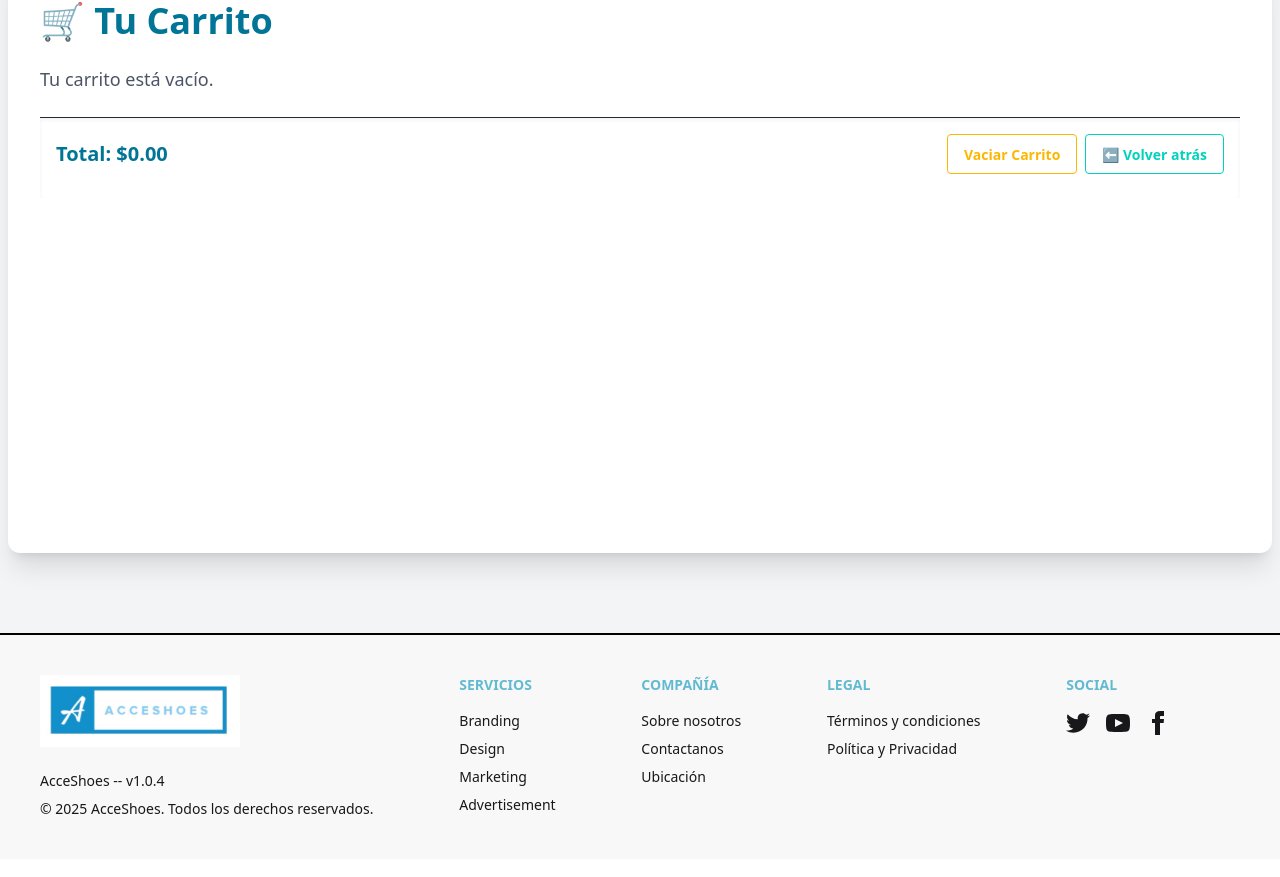
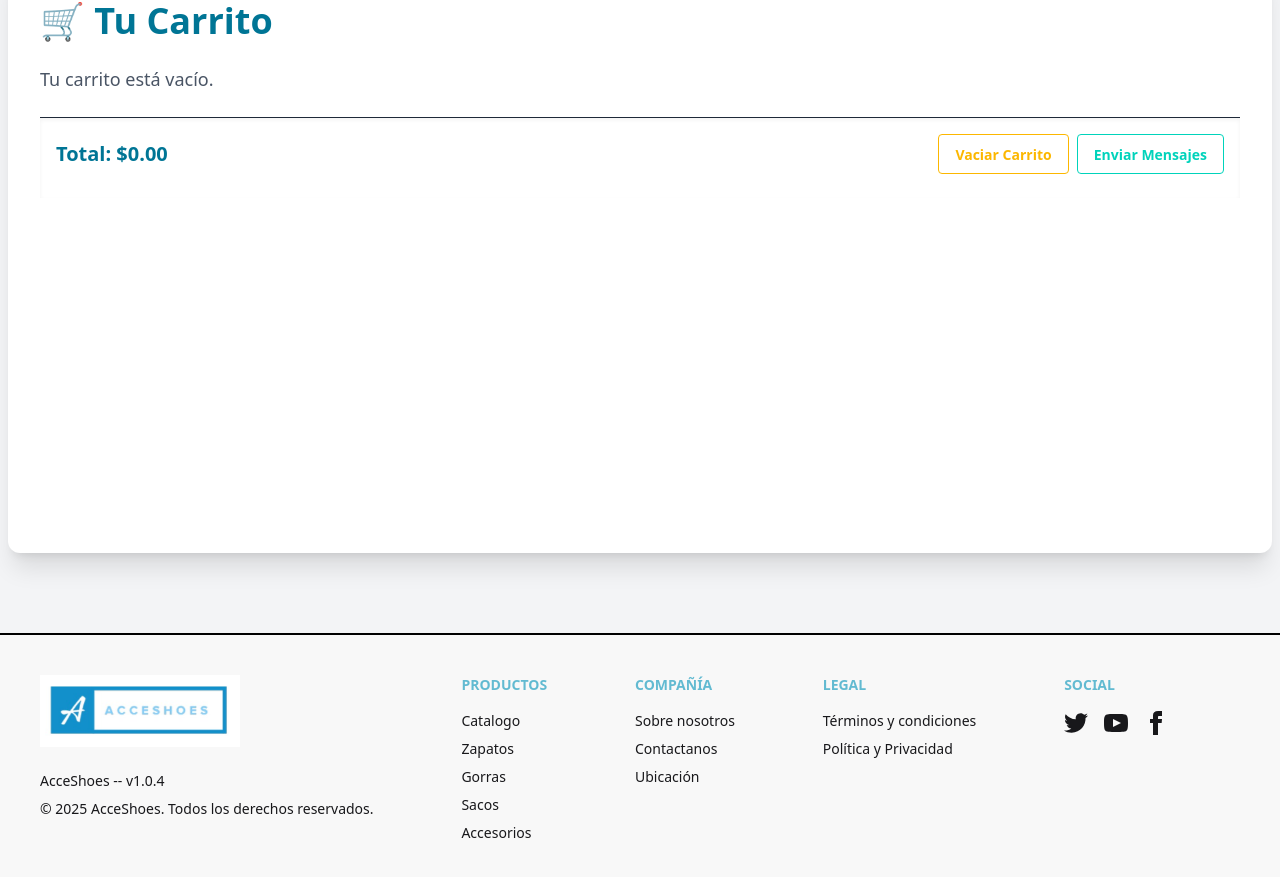
Before and after one commit to Varelaso32/Proyect-AcceShoes, an Angular app: page /cart in a window 1280 px wide. Shown: the part 167-1044 px from the top of the page. Built offline with nearby package versions, Linux system fonts and the light colour scheme.

Commit message:
✨ feat: Ajustes

```diff
--- a/src/app/Pages/chat/chat.component.ts
+++ b/src/app/Pages/chat/chat.component.ts
@@ -63,7 +63,7 @@ export class ChatComponent implements OnInit, OnDestroy {
         if (selected) {
           this.loadConversationDetails(selected.id);
         }
-        this.loadConversations(); // actualiza también lista de conversaciones
+        this.loadConversations();
       });
     });
   }
@@ -85,7 +85,7 @@ export class ChatComponent implements OnInit, OnDestroy {
         this.userService.getUserById(id).subscribe((user) => {
           this.usersMap.set(id, user);
           this.conversations.update((prev) => [...prev]);
-          this.cdr.detectChanges(); // Forzar actualización aquí
+          this.cdr.detectChanges();
         });
       }
     });
@@ -120,7 +120,7 @@ export class ChatComponent implements OnInit, OnDestroy {
 
   markNewMessages(messages: Message[]) {
     const newIds = messages
-      .filter((msg) => msg.sender_id !== this.currentUser.id) // puedes agregar más lógica si usas "read"
+      .filter((msg) => msg.sender_id !== this.currentUser.id)
       .map((msg) => msg.id);
 
     this.newMessagesIds = new Set(newIds);
--- a/src/app/Pages/home/home.component.html
+++ b/src/app/Pages/home/home.component.html
@@ -33,13 +33,13 @@
     </div>
 </section>
 
-<!-- Sección inferior -->
+<!-- Sección inferior
 <section class="py-20 bg-white">
     <div class="text-center">
         <h2 class="text-3xl font-bold text-gray-800">Nuestros productos</h2>
         <p class="mt-2 text-gray-600">Descubre nuestra colección destacada</p>
     </div>
-</section>
+</section> -->
 
 <!-- Botón flotante -->
 <button [routerLink]="['/chat']"
@@ -49,5 +49,5 @@
 </button>
 
 
-<app-carrusel></app-carrusel>
+<!-- <app-carrusel></app-carrusel> -->
 <app-footer></app-footer>
--- a/src/app/Shared/components/cart/cart.component.html
+++ b/src/app/Shared/components/cart/cart.component.html
@@ -48,7 +48,7 @@
         <p class="text-xl font-bold text-cyan-700">Total: ${{ getTotal().toFixed(2) }}</p>
         <div class="flex gap-2">
           <button (click)="clearCart()" class="btn btn-outline btn-warning">Vaciar Carrito</button>
-          <button (click)="goBack()" class="btn btn-outline btn-accent">⬅ Volver atrás</button>
+          <button class="btn btn-outline btn-accent" [routerLink]="['/chat']">Enviar Mensajes</button>
         </div>
       </div>
     </div>
--- a/src/app/Shared/components/footer/footer.component.html
+++ b/src/app/Shared/components/footer/footer.component.html
@@ -9,11 +9,12 @@
         </p>
     </aside>
     <nav>
-        <h6 class="footer-title text-cyan-600">Servicios</h6>
-        <a class="link link-hover">Branding</a>
-        <a class="link link-hover">Design</a>
-        <a class="link link-hover">Marketing</a>
-        <a class="link link-hover">Advertisement</a>
+        <h6 class="footer-title text-cyan-600">Productos</h6>
+        <a class="link link-hover" [routerLink]="['/all-products']">Catalogo</a>
+        <a class="link link-hover" [routerLink]="['/category', 'zapatos']">Zapatos</a>
+        <a class="link link-hover" [routerLink]="['/category', 'gorras']">Gorras</a>
+        <a class="link link-hover" [routerLink]="['/category', 'sacos']">Sacos</a>
+        <a class="link link-hover" [routerLink]="['/category', 'collares']">Accesorios</a>
     </nav>
     <nav>
         <h6 class="footer-title text-cyan-600">Compañía</h6>
```
